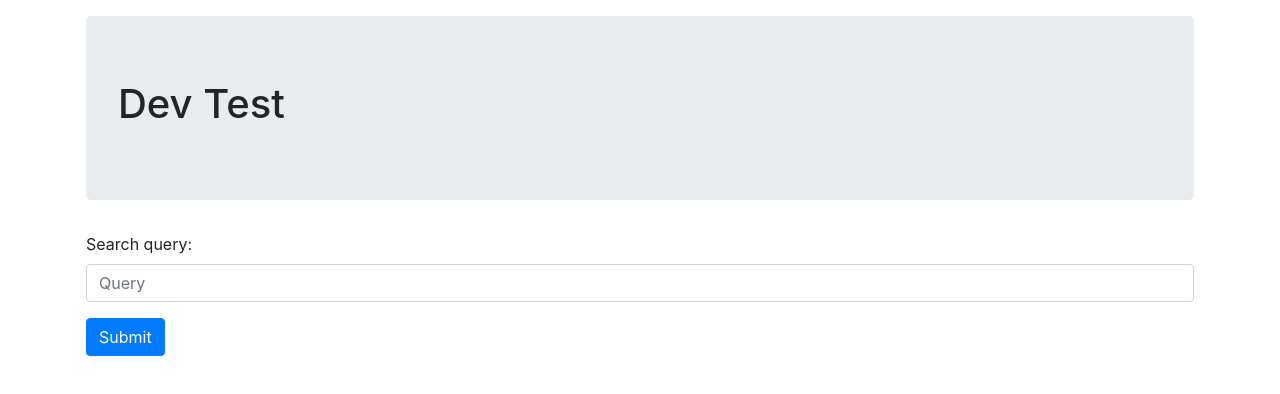
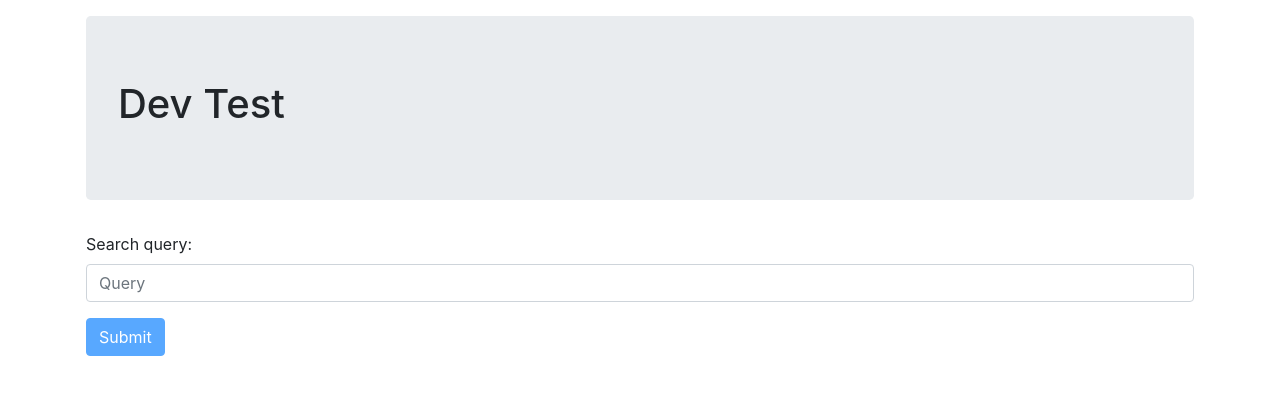
Before and after one commit to neabry/dev-test-app, a React (Create React App) app in the folder client/: page / in a window 1280 px wide. Shown: the top 394 px of the page. Built offline with nearby package versions, Linux system fonts and the light colour scheme; the HTML template or start-up script is replaced by a standard one.

Commit message:
Add flickr images

```diff
--- a/client/src/App.tsx
+++ b/client/src/App.tsx
@@ -1,13 +1,22 @@
 import React from 'react';
 import 'bootstrap/dist/css/bootstrap.min.css';
+import { getFlickr, getYoutube } from './API';
+import { YouTubeVideo } from './types/youtube';
 
 import Jumbotron from "react-bootstrap/Jumbotron";
 import Container from "react-bootstrap/Container";
 import Form from "react-bootstrap/Form";
 import Button from "react-bootstrap/Button";
+import Image from 'react-bootstrap/Image'
+
+interface Results {
+  videos: YouTubeVideo[];
+  media: string[];
+}
 
 const App: React.FC = () => {
 
+  const [results, setResults] = React.useState<null | Results>(null);
   const [searchField, setSearch] = React.useState("");
   const [loading, setLoading] = React.useState(false);
   const [error, setError] = React.useState(false);
@@ -17,11 +26,29 @@ const App: React.FC = () => {
     setSearch(val);
   };
 
-  const handleSubmit = (event: React.MouseEvent<HTMLButtonElement>) => {
+  const handleSubmit = async (event: React.MouseEvent<HTMLButtonElement>) => {
     event.preventDefault();
     setLoading(true);
 
+    const search = searchField.trim();
+    setError(false);
 
+    try {
+      const thisResults = await Promise.all([
+        getYoutube(search),
+        getFlickr(search),
+      ]);
+
+      setResults({
+        videos: thisResults[0],
+        media: thisResults[1],
+      })
+    } catch (e) {
+      console.log(e);
+      setError(true);
+    }
+
+    setLoading(false);
   };
 
   return (
@@ -45,7 +72,7 @@ const App: React.FC = () => {
           </Form.Control.Feedback>
         </Form.Group>
         <Button
-          disabled={loading}
+          disabled={loading || searchField.trim().length <= 0}
           variant="primary"
           type="submit"
           onClick={handleSubmit}
@@ -54,6 +81,11 @@ const App: React.FC = () => {
         </Button>
       </Form>
       <br />
+      {results && results.media && (
+        results.media.map(image => (
+          <Image src={image} fluid />
+        ))
+      )}
       </Container>
     </div>
   );
```
